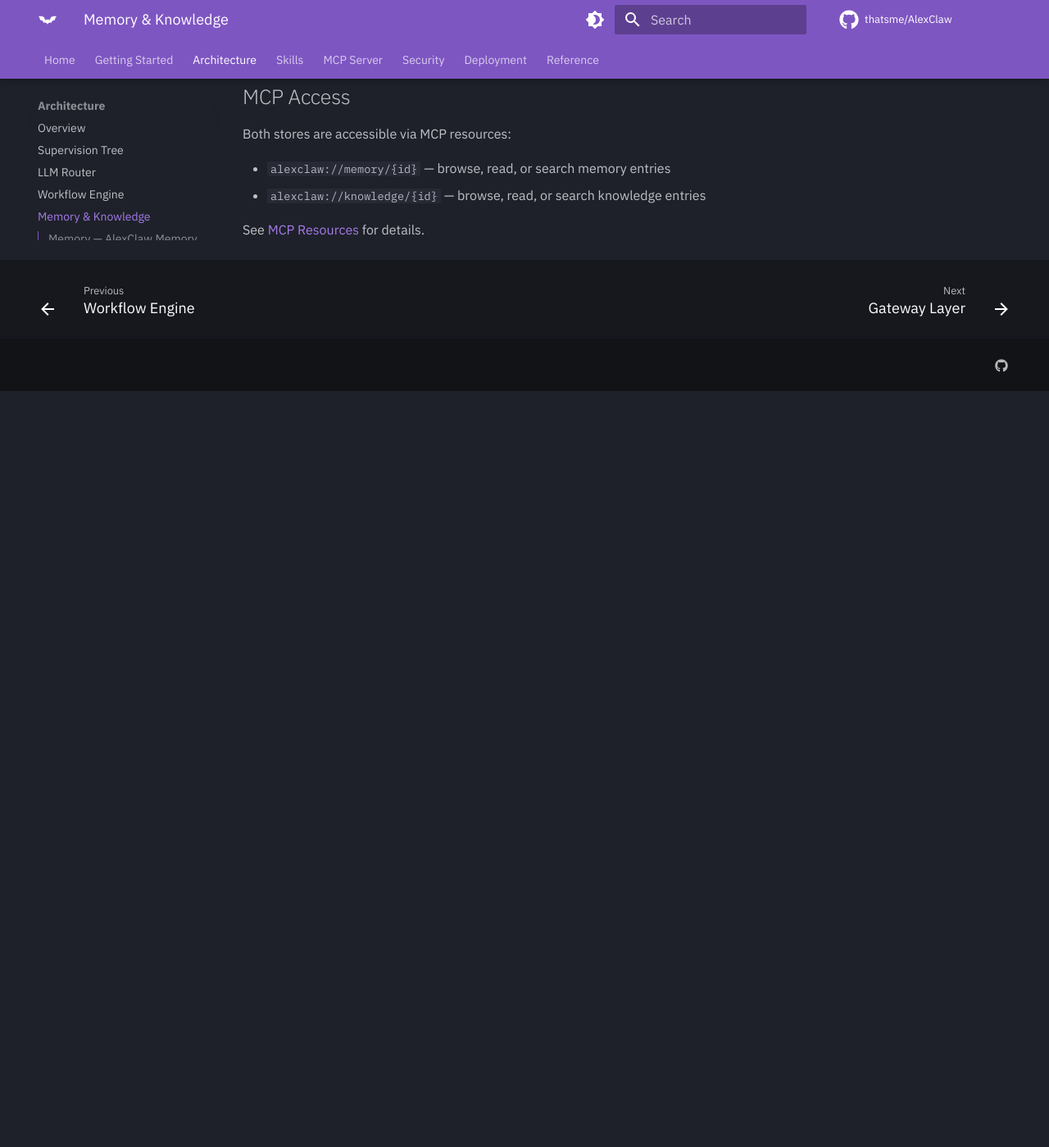
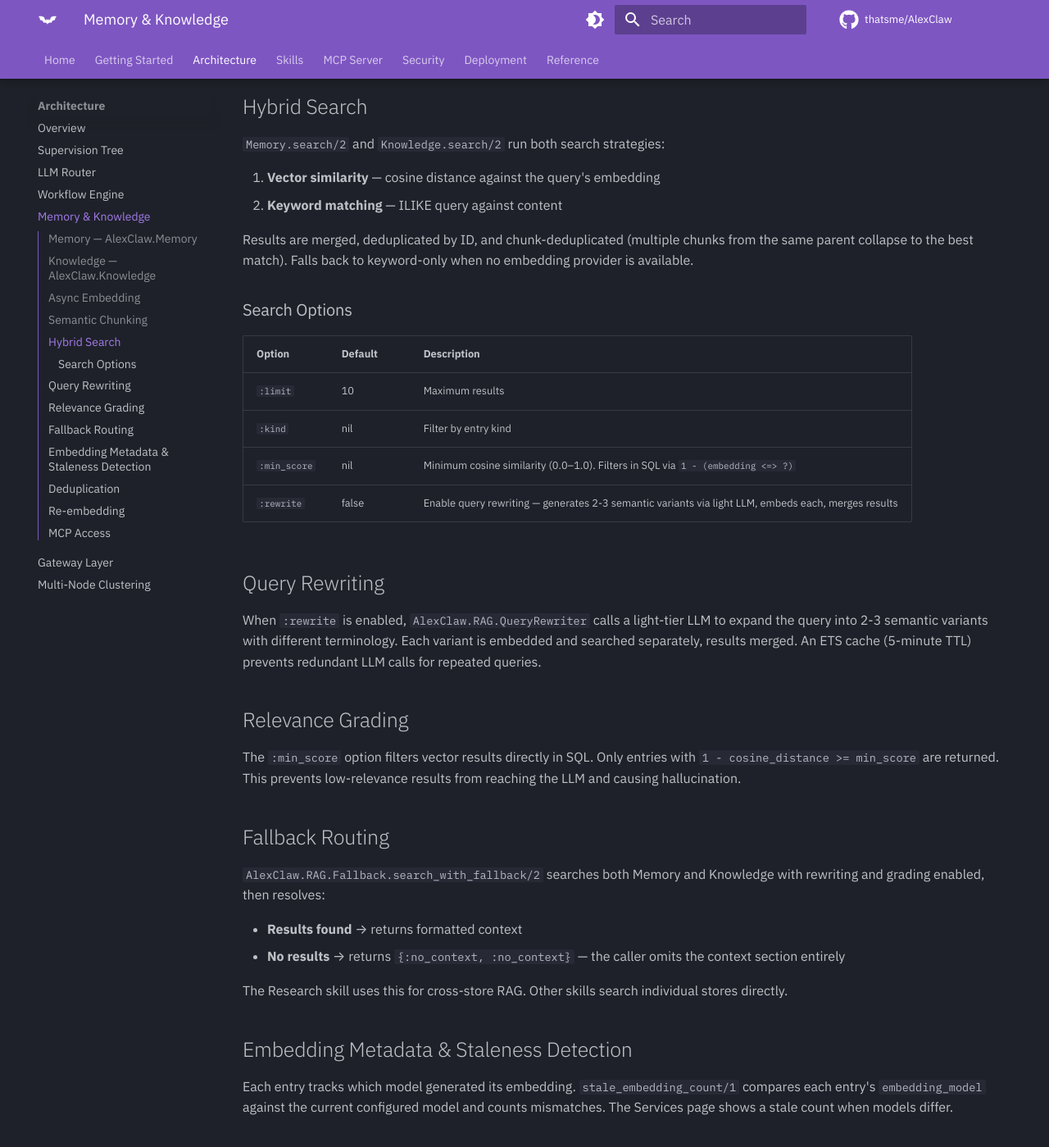
Before and after one commit to thatsme/AlexClaw, an MkDocs documentation site: the page built from docs/architecture/memory.md, in a window 1280 px wide and 1400 px high, scrolled down 1858 px. Shown: the whole window at 82% size. Built offline with MkDocs 1.6.1 and Material for MkDocs 9.7.7, drawn with Linux system fonts in a browser that asks for light colours; comment, search, counter and statistics services are not loaded; before the commit the page ends 2335 px from its top, so only the background shows below that; some of the changed text lies outside the part shown.

Commit message:
Update docs for RAG pipeline improvements
- changelog: add v0.3.21 entry with all RAG phases
- memory.md: rewritten with chunking, grading, rewriting, fallback, metadata
- ALEXCLAW_ARCHITECTURE.md: Memory section updated with new schema fields and RAG pipeline

````diff
--- a/docs/architecture/memory.md
+++ b/docs/architecture/memory.md
@@ -14,6 +14,11 @@ Stores news items, conversation summaries, facts, and observations.
 | `embedding` | pgvector column (768 dimensions, HNSW index, cosine distance) |
 | `metadata` | JSONB (feed name, relevance score, etc.) |
 | `expires_at` | Optional TTL |
+| `embedding_model` | Which model generated the embedding (e.g. `nomic-embed-text-v1.5`) |
+| `embedding_dim` | Dimension count of the stored vector |
+| `embedded_at` | When the embedding was generated |
+| `parent_id` | Self-referential FK — links chunks to their parent entry |
+| `chunk_index` | Position of this chunk within the parent (0-based) |
 
 ## Knowledge — `AlexClaw.Knowledge`
 
@@ -28,7 +33,7 @@ Knowledge is populated by scraper skills:
 
 ## Async Embedding
 
-When data is stored, the row is inserted immediately with a nil embedding. A background task under `TaskSupervisor` generates the vector via `LLM.embed/2` and updates the row. This keeps skill execution non-blocking.
+When data is stored, the row is inserted immediately with a nil embedding. A background task under `TaskSupervisor` generates the vector via `LLM.embed/2` and updates the row with the vector plus metadata (`embedding_model`, `embedding_dim`, `embedded_at`). This keeps skill execution non-blocking.
 
 ```elixir
 # Store returns immediately
@@ -36,14 +41,55 @@ When data is stored, the row is inserted immediately with a nil embedding. A bac
 # Embedding is generated asynchronously in the background
 ```
 
+## Semantic Chunking
+
+Content longer than 2000 characters is automatically split into semantically meaningful chunks via `AlexClaw.RAG.Chunker`:
+
+1. **Markdown headers** (`##`, `###`) — split on heading boundaries
+2. **Function definitions** (`def`, `defp`, `defmodule`) — split on code boundaries
+3. **Paragraphs** (double newlines) — split on paragraph breaks
+4. **Sentences** — last resort fallback
+
+Chunks overlap by ~200 characters to preserve context at boundaries. The parent entry retains the full content (for display) but is not embedded. Only child chunks get embeddings.
+
 ## Hybrid Search
 
-`Memory.search/2` and `Knowledge.search/2` run both search strategies in parallel:
+`Memory.search/2` and `Knowledge.search/2` run both search strategies:
 
 1. **Vector similarity** — cosine distance against the query's embedding
 2. **Keyword matching** — ILIKE query against content
 
-Results are merged with vector results prioritized, keyword results filling gaps. Falls back to keyword-only when no embedding provider is available.
+Results are merged, deduplicated by ID, and chunk-deduplicated (multiple chunks from the same parent collapse to the best match). Falls back to keyword-only when no embedding provider is available.
+
+### Search Options
+
+| Option | Default | Description |
+|---|---|---|
+| `:limit` | 10 | Maximum results |
+| `:kind` | nil | Filter by entry kind |
+| `:min_score` | nil | Minimum cosine similarity (0.0–1.0). Filters in SQL via `1 - (embedding <=> ?)` |
+| `:rewrite` | false | Enable query rewriting — generates 2-3 semantic variants via light LLM, embeds each, merges results |
+
+## Query Rewriting
+
+When `:rewrite` is enabled, `AlexClaw.RAG.QueryRewriter` calls a light-tier LLM to expand the query into 2-3 semantic variants with different terminology. Each variant is embedded and searched separately, results merged. An ETS cache (5-minute TTL) prevents redundant LLM calls for repeated queries.
+
+## Relevance Grading
+
+The `:min_score` option filters vector results directly in SQL. Only entries with `1 - cosine_distance >= min_score` are returned. This prevents low-relevance results from reaching the LLM and causing hallucination.
+
+## Fallback Routing
+
+`AlexClaw.RAG.Fallback.search_with_fallback/2` searches both Memory and Knowledge with rewriting and grading enabled, then resolves:
+
+- **Results found** → returns formatted context
+- **No results** → returns `{:no_context, :no_context}` — the caller omits the context section entirely
+
+The Research skill uses this for cross-store RAG. Other skills search individual stores directly.
+
+## Embedding Metadata & Staleness Detection
+
+Each entry tracks which model generated its embedding. `stale_embedding_count/1` compares each entry's `embedding_model` against the current configured model and counts mismatches. The Services page shows a stale count when models differ.
 
 ## Deduplication
 
--- a/docs/reference/changelog.md
+++ b/docs/reference/changelog.md
@@ -1,4 +1,18 @@
 # Changelog
+
+## v0.3.21 — RAG Pipeline (2026-04-01)
+
+- **RAG pipeline overhaul** — 5-phase improvement to retrieval-augmented generation
+  - **Embedding metadata** — tracks `embedding_model`, `embedding_dim`, `embedded_at` per entry; `stale_embedding_count/1` detects model mismatches; Embeddings panel on Services page
+  - **Relevance grading** — `min_score` opt filters vector results via SQL cosine similarity threshold
+  - **Query rewriting** — `RAG.QueryRewriter` generates 2-3 semantic variants via light-tier LLM with ETS cache (5min TTL); opt-in via `rewrite: true`
+  - **Semantic chunking** — `RAG.Chunker` splits on markdown headers, function defs, paragraphs (not sliding window); long content auto-chunks into parent + children with `parent_id`/`chunk_index`; search deduplicates chunks from same parent
+  - **Fallback routing** — `RAG.Fallback` searches both Memory + Knowledge with rewriting + grading; Research skill now cross-store; context section omitted when nothing found
+- **Research skill** — now uses `search_with_fallback/2` for cross-store RAG with rewriting and relevance grading
+- **CodeGenerator** — knowledge searches now use query rewriting for broader retrieval
+- **GitHub Security Review** — refactored as pure diff fetcher (no embedded LLM); 5 modes (latest_pr, all_prs, latest_push, specific_pr, specific_commit); config presets in step editor
+- **Workflow step editor fixes** — save no longer closes the editor; scaffold values now persist correctly; nil llm_tier no longer blocks saves
+- **LLM Transform** — removed config field, added 10 prompt presets (Security Review, Code Review, Changelog, etc.)
 
 ## v0.3.20 — Services Page (2026-03-31)
 
````
Also changed, not shown: ALEXCLAW_ARCHITECTURE.md (+12 -3 lines).
